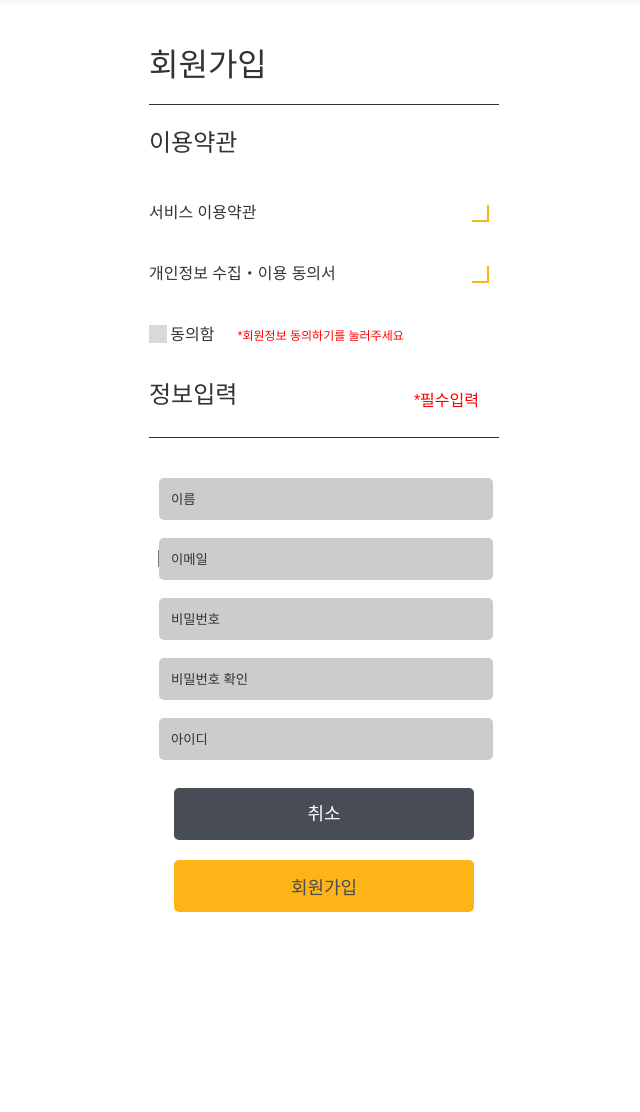
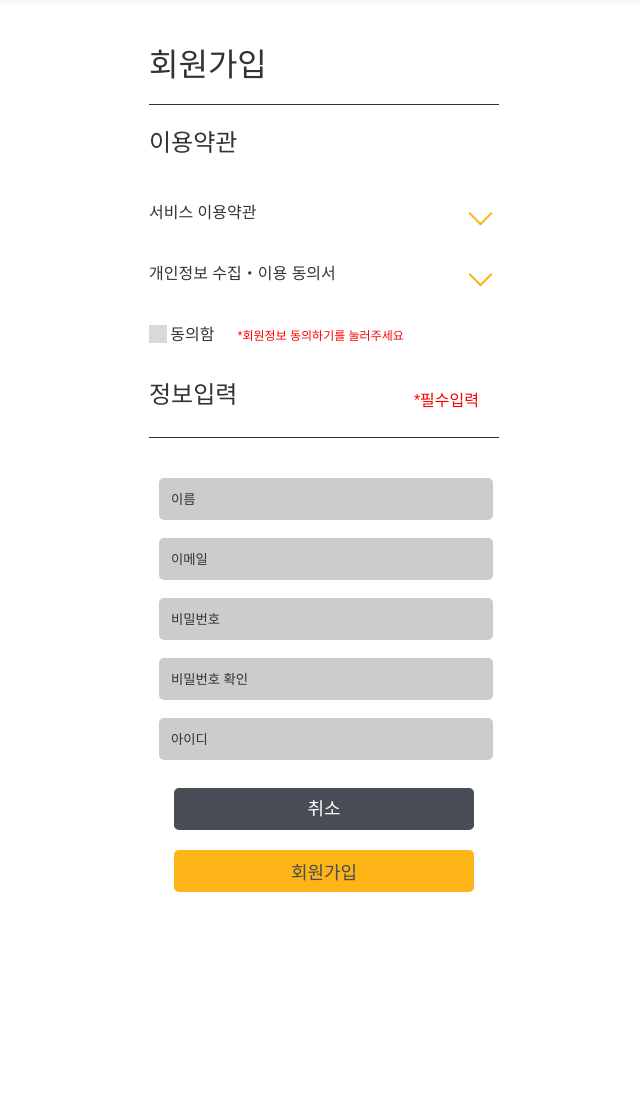
Before and after one commit to jiaeyamm33/Empress_Myeongseong, a PHP site: page /m_register.php in a window 1280 px wide. Shown: the part 101-1213 px from the top of the page, without its empty margins (316-956 px from the left). After the commit the page ends 993 px from the top, so only its background shows below. Run offline with PHP 8.4, Linux system fonts and the light colour scheme; data that the repository does not hold is empty; some web fonts are replaced.

Commit message:
emart
++

```diff
--- a/css/m_member.css
+++ b/css/m_member.css
@@ -396,7 +396,7 @@ label[for="cb2"]{
 }
 .btn_box input{
   width: 300px;
-  height: 52px;
+  height: 42px;
   background: #FCB416;
   border: none;
   font-size: 18px;
@@ -409,10 +409,10 @@ label[for="cb2"]{
   background: #484C55;
   color: #fff;
   width: 300px;
-  height: 52px;
+  height: 42px;
   font-size: 18px;
   border-radius: 5px;
-  line-height: 52px;
+  line-height: 42px;
   margin-bottom:20px ;
 }
 input[id="cb1"] + label, input[id="cb2"] + label{
--- a/m_register.php
+++ b/m_register.php
@@ -138,7 +138,7 @@ if(isset($_SESSION['ss_mb_id']) && $_GET['mode'] == 'modify') { // 세션이 있
           <ul class="join2">
             <li>
               <span class="txt2">서비스 이용약관</span>
-              <div class="arrow"></div>
+              <div class="arrow a_on"></div>
               <div class="ser_box">
                 <p>
                   제 1 장 총칙
@@ -175,7 +175,7 @@ if(isset($_SESSION['ss_mb_id']) && $_GET['mode'] == 'modify') { // 세션이 있
             </li>
             <li>
               <span class="txt2">개인정보 수집・이용 동의서</span>
-              <div class="arrow"></div>
+              <div class="arrow2 a_on"></div>
               <div class="ser_box">
                   <p>
                     수집하는 개인정보 항목 및 방법
@@ -232,13 +232,6 @@ if(isset($_SESSION['ss_mb_id']) && $_GET['mode'] == 'modify') { // 세션이 있
 				<p class="email_box">
             <label for="cb4">&nbsp;</label>
 						<input class="email" type="text" name="mb_email" id="cb4" value="<?php echo $mb['mb_email'] ?>" placeholder="이메일">
-          <select id="email">
-            <option value="">직접입력하기</option>
-            <option value="naver.com">naver.com</option>
-            <option value="kakao.com">kakao.com</option>
-            <option value="apple.com">apple.com</option>
-            <option value="ssg.com">ssg.com</option>
-          </select>
           </p>
 					<p class="pass_box">
             <label for="cb5">&nbsp;</label>
--- a/script/m_member.js
+++ b/script/m_member.js
@@ -1,5 +1,5 @@
 $(function(){
-  let t_mnu = $('.join2 > li > a');
+  let t_mnu = $('.join2 > li');
 
   t_mnu.click(function(){
 
@@ -9,7 +9,7 @@ $(function(){
     $(this).find('.arrow2').toggleClass('a_on').toggleClass('a_off').parents().siblings().find('.a_off').removeClass('a_off').addClass('a_on');
 
     //a태그의 자손 .cont에 적용되는 서식
-    $(this).next().slideToggle().parent().siblings().find('.ser_box').slideUp();
+    $(this).find('.ser_box').slideToggle().parent().siblings().find('.ser_box').slideUp();
     return false;
   });
 
--- a/script/member.js
+++ b/script/member.js
@@ -4,8 +4,8 @@ $(function(){
   t_mnu.click(function(){
 
     //a태그 자손 i.fas에 적용되는 서식
-    $(this).siblings().find('.arrow').removeClass('a_on');
-    $(this).find('.arrow').toggleClass('a_on');
+    $(this).find('.arrow').toggleClass('a_on').toggleClass('a_off').parents().siblings().find('.a_off').removeClass('a_off').addClass('a_on');
+    $(this).find('.arrow2').toggleClass('a_on').toggleClass('a_off').parents().siblings().find('.a_off').removeClass('a_off').addClass('a_on');
 
     //a태그의 자손 .cont에 적용되는 서식
     $(this).find('.ser_box').slideToggle().parent().siblings().find('.ser_box').slideUp();
```
Also changed, not shown: css/member.css (+2 -11 lines).
